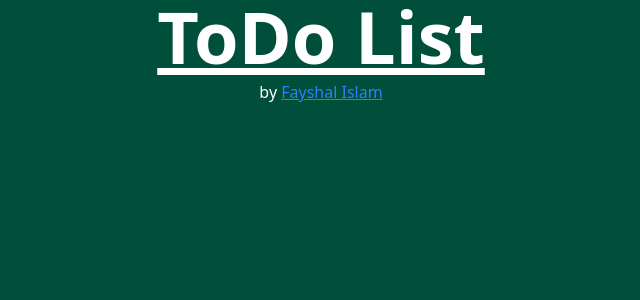
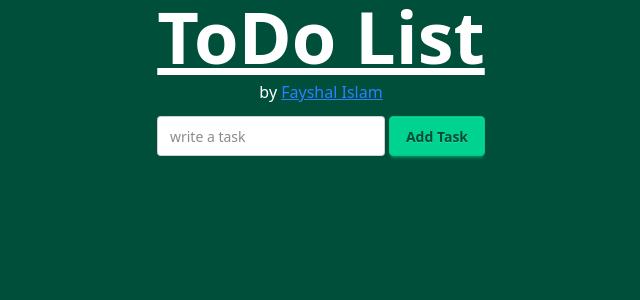
Before and after one commit to Fayshal007/todo-list, a React (Vite) app: page / in a window 1280 px wide. Shown: the top 300 px of the page, without its empty margins (319-959 px from the left). Built offline with nearby package versions, Linux system fonts and the light colour scheme.

Commit message:
input form created

```diff
--- a/src/projects/ToDo/Todo.jsx
+++ b/src/projects/ToDo/Todo.jsx
@@ -4,10 +4,35 @@ const Todo = () => {
   return (
     <>
       <section className="mx-auto h-screen bg-emerald-900 flex flex-col items-center">
+        {/*---------------------------------------- header ----------------------------------------*/}
         <header className="text-white">
-            <h1 className="text-7xl underline text-center font-bold">ToDo List</h1>
-            <p className="text-center mt-2">by <a className="text-blue-500 underline" target="_blank" href="https://www.facebook.com/fayshal.islam.9">Fayshal Islam</a></p>
+          <h1 className="text-7xl underline text-center font-bold">
+            ToDo List
+          </h1>
+          <p className="text-center mt-2">
+            by{" "}
+            <a
+              className="text-blue-500 underline"
+              target="_blank"
+              href="https://www.facebook.com/fayshal.islam.9"
+            >
+              Fayshal Islam
+            </a>
+          </p>
         </header>
+        {/*---------------------------------------- input field ----------------------------------------*/}
+        <section className="my-3">
+          <form>
+            <div className="flex gap-1">
+              <input
+                type="text"
+                placeholder="write a task"
+                className="input input-md"
+              />
+              <button className="btn btn-success">Add Task</button>
+            </div>
+          </form>
+        </section>
       </section>
     </>
   );
```
